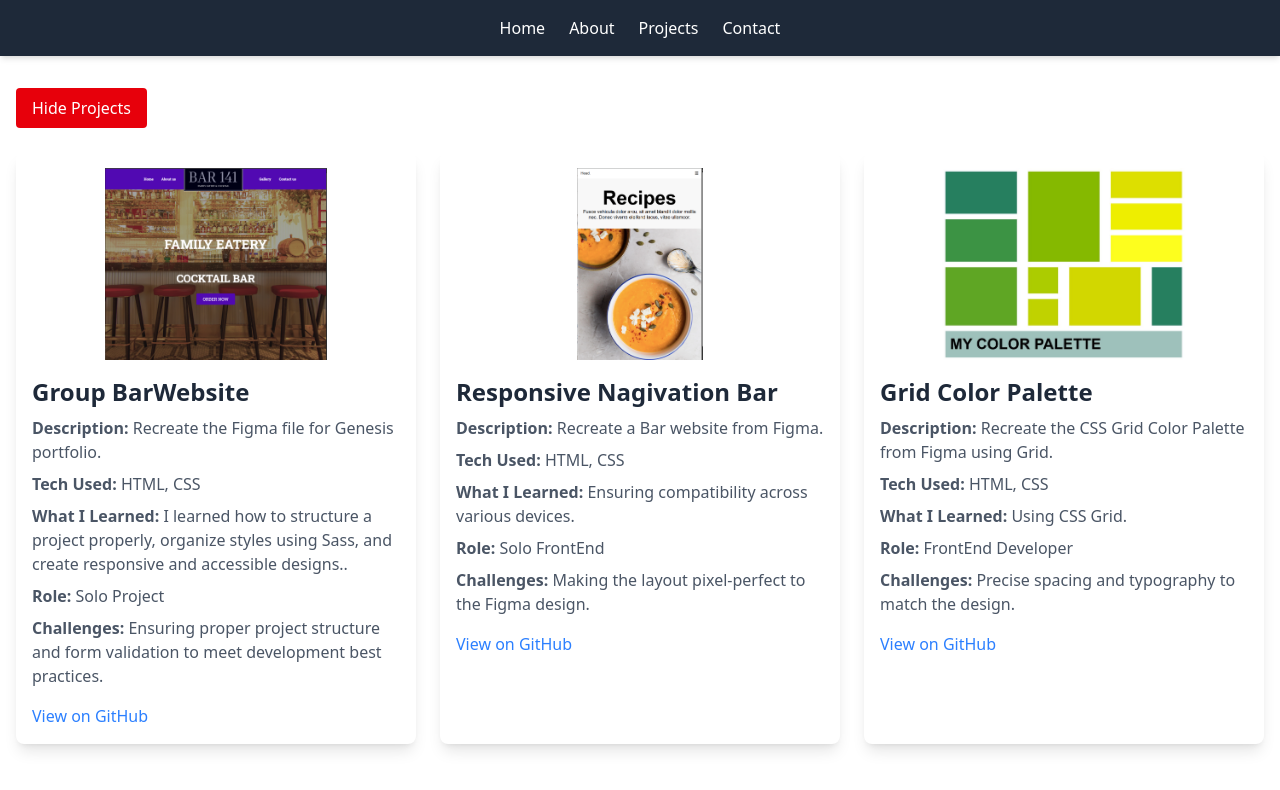
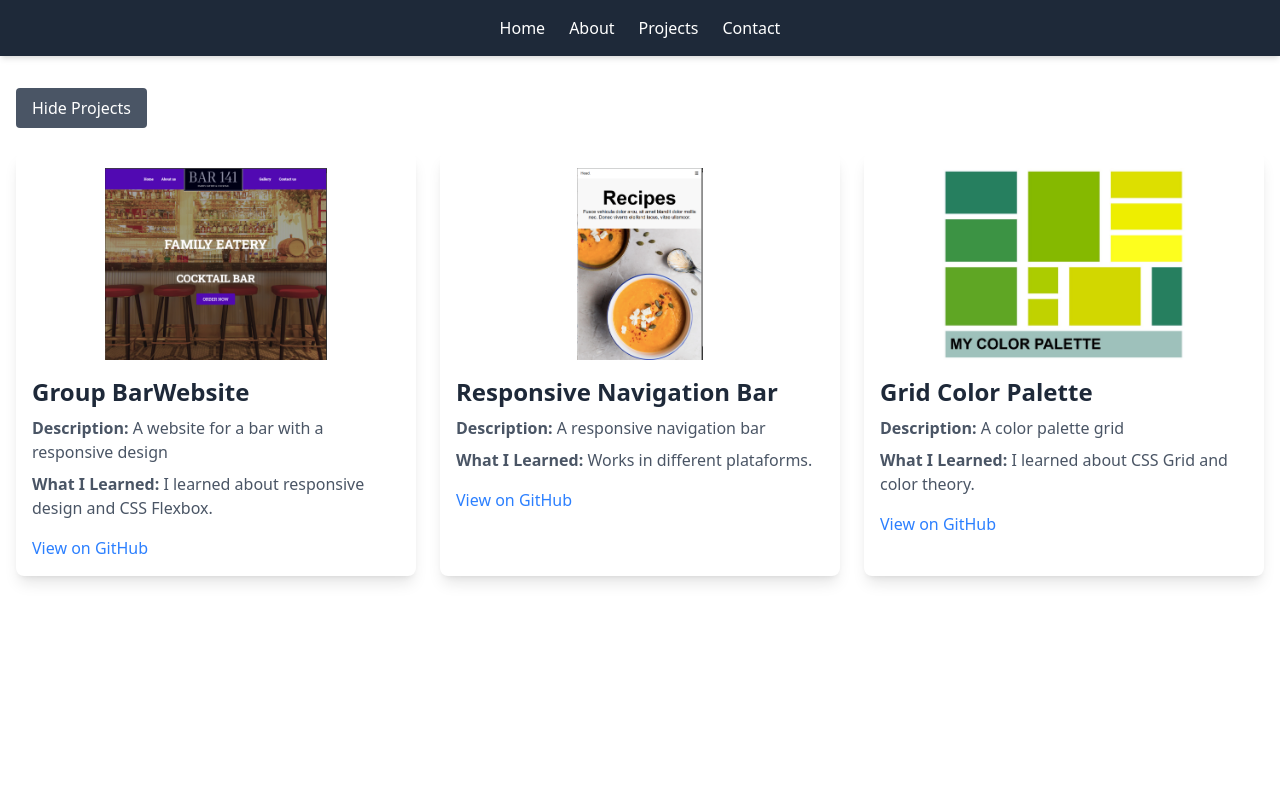
Before and after one commit to xOsitax/React-Assigment1, a React (Vite) app in the folder Portfolio/: page /projects in a window 1280 px wide. Both pictures are taken after a click on the button "Projects". Shown: the top 790 px of the page. Built offline with nearby package versions, Linux system fonts and the light colour scheme.

Commit message:
Added popup
Added popup and change button color

```diff
--- a/Portfolio/src/components/ProjectC.jsx
+++ b/Portfolio/src/components/ProjectC.jsx
@@ -1,15 +1,9 @@
-function ProjectCard({
-  image,
-  name,
-  description,
-  tech,
-  learnings,
-  role,
-  challenges,
-  github,
-}) {
+function ProjectCard({ image, name, description, github, learnings, onClick }) {
   return (
-    <div className="project-card bg-white shadow-lg rounded-lg p-4">
+    <div
+      className="project-card bg-white shadow-lg rounded-lg p-4 cursor-pointer"
+      onClick={onClick}
+    >
       <div className="w-full h-48 flex justify-center items-center overflow-hidden rounded-t-lg">
         <img
           src={image}
@@ -25,17 +19,9 @@ function ProjectCard({
       <p className="project-description text-gray-600 mt-2">
         <strong>Description:</strong> {description}
       </p>
-      <p className="project-tech text-gray-600 mt-2">
-        <strong>Tech Used:</strong> {tech}
-      </p>
+
       <p className="project-learnings text-gray-600 mt-2">
         <strong>What I Learned:</strong> {learnings}
-      </p>
-      <p className="project-role text-gray-600 mt-2">
-        <strong>Role:</strong> {role}
-      </p>
-      <p className="project-challenges text-gray-600 mt-2">
-        <strong>Challenges:</strong> {challenges}
       </p>
 
       <a
--- /dev/null
+++ b/Portfolio/src/components/ProjectPopup.jsx
@@ -0,0 +1,28 @@
+import React from "react";
+
+function ProjectPopup({ project, onClose }) {
+  if (!project) return null;
+
+  return (
+    <div className="fixed inset-0 flex items-center justify-center bg-black bg-opacity-50 z-50">
+      <div className="bg-white rounded-lg p-6 max-w-lg w-full relative shadow-lg">
+        <button
+          onClick={onClose}
+          className="absolute top-3 right-3 text-gray-500 hover:text-black"
+        >
+          &times;
+        </button>
+        <p className="text-gray-700 mb-4">
+          <strong>Tech Used:</strong> {project.tech}
+        </p>
+        <p className="text-gray-700 mb-4">
+          <strong>Role:</strong> {project.role}
+        </p>
+        <p className="text-gray-700 mb-4">
+          <strong>Challenges:</strong> {project.challenges}
+        </p>
+      </div>
+    </div>
+  );
+}
+export default ProjectPopup;
--- a/Portfolio/src/pages/projects.jsx
+++ b/Portfolio/src/pages/projects.jsx
@@ -2,15 +2,50 @@ import ProjectCard from "../components/ProjectC";
 import responsiveNav from "../assets/website.PNG";
 import BarWebsite from "../assets/responsive.PNG";
 import InvitationCard from "../assets/color.jpg";
+import ProjectPopup from "../components/ProjectPopup";
 import { useState } from "react";
 
 function Projects() {
   const [showProjects, setShowProjects] = useState(false);
+  const [selectedProject, setSelectedProject] = useState(null);
+  const projects = [
+    {
+      name: "Group BarWebsite",
+      image: responsiveNav,
+      description: "A website for a bar with a responsive design",
+      learnings: "I learned about responsive design and CSS Flexbox.",
+      github: "https://github.com/xOsitax/BarWebsite",
+      tech: "HTML, CSS",
+      role: "Solo Project",
+      challenges:
+        "Ensuring proper project structure and form validation to meet development best practices.",
+    },
+    {
+      name: "Responsive Navigation Bar",
+      image: BarWebsite,
+      description: "A responsive navigation bar",
+      learnings: "Works in different plataforms.",
+      github: "https://github.com/xOsitax/responsive-navar",
+      tech: "HTML, CSS",
+      role: "Solo FrontEnd",
+      challenges: "Making the layout pixel-perfect to the Figma design.",
+    },
+    {
+      name: "Grid Color Palette",
+      image: InvitationCard,
+      description: "A color palette grid",
+      learnings: "I learned about CSS Grid and color theory.",
+      github: "https://github.com/xOsitax/Grid",
+      tech: "HTML, CSS",
+      role: "FrontEnd Developer",
+      challenges: "Precise spacing and typography to match the design.",
+    },
+  ];
 
   return (
     <div className="px-4 py-8 max-w-7xl mx-auto">
       <button
-        className="projects-btn bg-red-600 hover:bg-gray-700 text-white px-4 py-2 rounded mb-6"
+        className="projects-btn bg-gray-600 hover:bg-gray-700 text-white px-4 py-2 rounded mb-6"
         onClick={() => setShowProjects((prev) => !prev)}
       >
         {showProjects ? "Hide Projects" : " Projects"}
@@ -18,39 +53,26 @@ function Projects() {
 
       {showProjects && (
         <div className="grid gap-6 sm:grid-cols-1 md:grid-cols-2 lg:grid-cols-3">
-          <ProjectCard
-            name="Group BarWebsite"
-            image={responsiveNav}
-            github="https://github.com/xOsitax/BarWebsite"
-            tech="HTML, CSS"
-            description="Recreate the Figma file for Genesis portfolio."
-            learnings="I learned how to structure a project properly, organize styles using Sass, and create responsive and accessible designs.."
-            role="Solo Project"
-            challenges="Ensuring proper project structure and form validation to meet development best practices."
-          />
+          {projects.map((project) => (
+            <ProjectCard
+              key={project.name}
+              name={project.name}
+              image={project.image}
+              github={project.github}
+              tech={project.tech}
+              description={project.description}
+              learnings={project.learnings}
+              onClick={() => setSelectedProject(project)}
+            />
+          ))}
+        </div>
+      )}
 
-          <ProjectCard
-            name="Responsive Nagivation Bar"
-            image={BarWebsite}
-            github="https://github.com/xOsitax/responsive-navar"
-            tech="HTML, CSS"
-            description="Recreate a Bar website from Figma."
-            learnings="Ensuring compatibility across various devices."
-            role="Solo FrontEnd"
-            challenges="Making the layout pixel-perfect to the Figma design."
-          />
-
-          <ProjectCard
-            name="Grid Color Palette"
-            image={InvitationCard}
-            github="https://github.com/xOsitax/Grid"
-            tech="HTML, CSS"
-            description="Recreate the CSS Grid Color Palette from Figma using Grid."
-            learnings="Using CSS Grid."
-            role="FrontEnd Developer"
-            challenges="Precise spacing and typography to match the design."
-          />
-        </div>
+      {selectedProject && (
+        <ProjectPopup
+          project={selectedProject}
+          onClose={() => setSelectedProject(null)}
+        />
       )}
     </div>
   );
```
